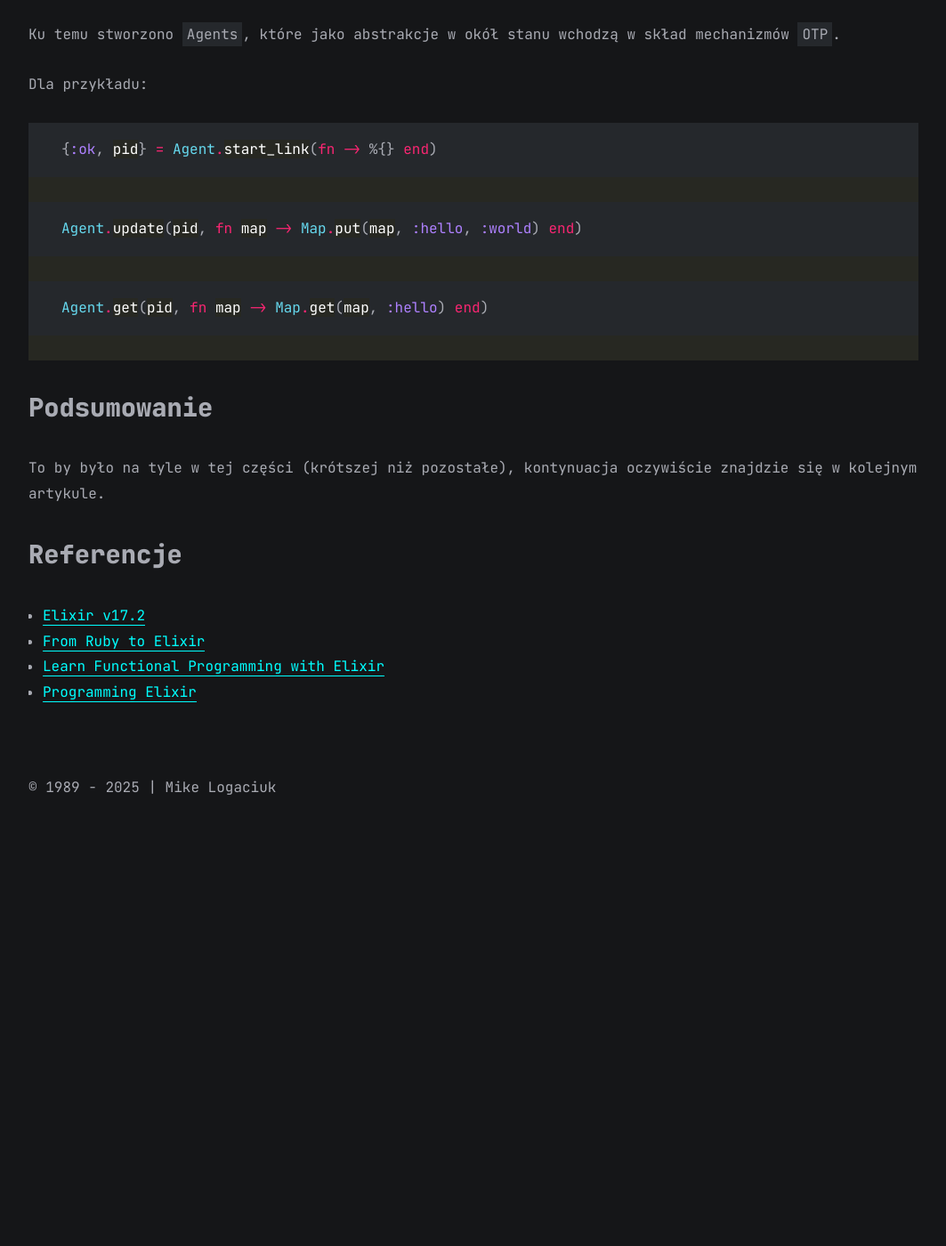
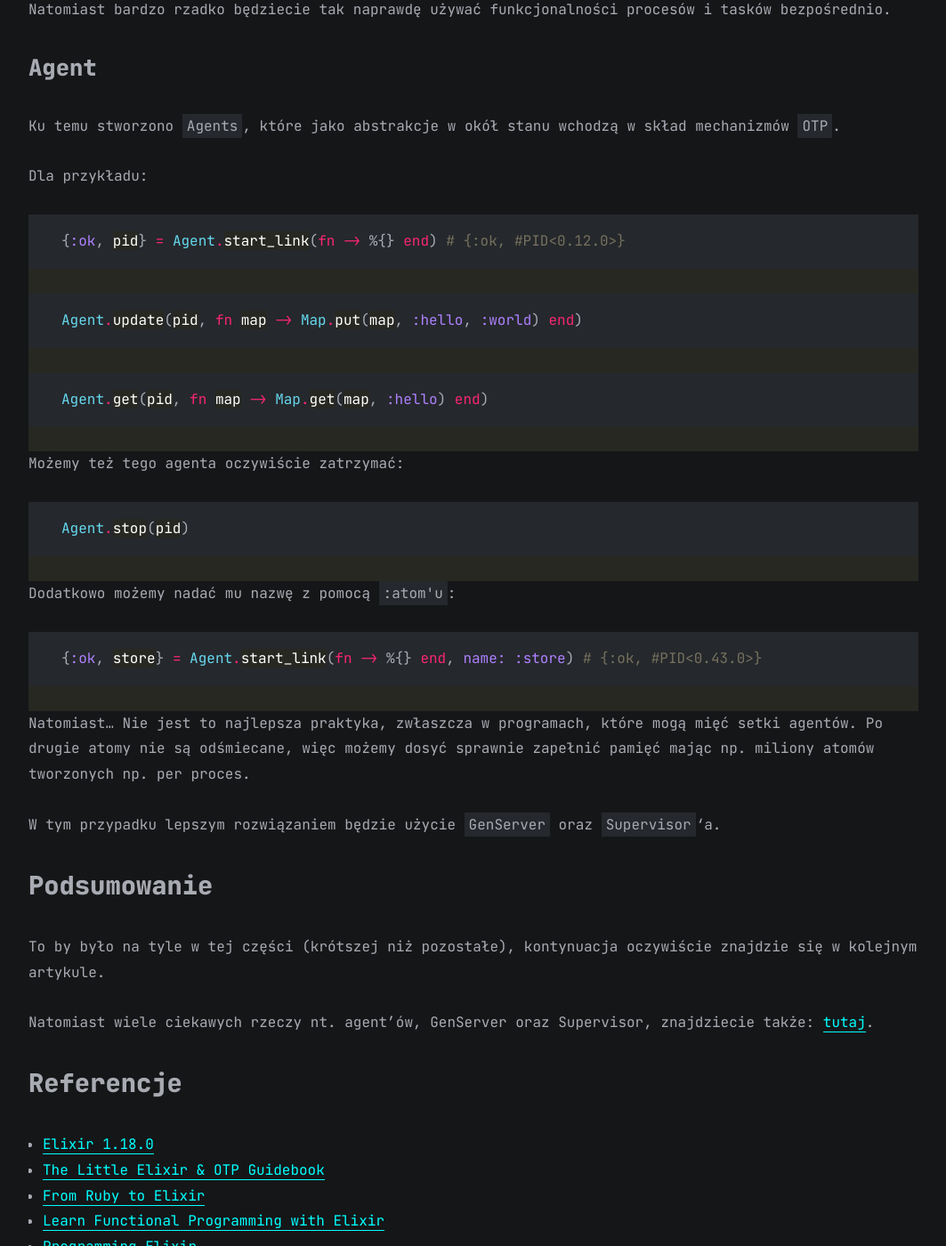
Before and after one commit to mikelogaciuk/mikelogaciuk.github.io, a Jekyll site: the page built from all_collections/_posts/2024-10-09-podstawy-jezyka-elixir-czesc-trzecia.md, in a window 1280 px wide and 1400 px high, scrolled down 5846 px. Shown: the whole window at 89% size, without its empty margins (108-1171 px from the left). Built offline with Jekyll 4.4.1, drawn with Linux system fonts in a browser that asks for light colours; before the commit the page ends 6811 px from its top, so only the background shows below that.

Commit message:
Small upgrade

````diff
--- a/all_collections/_posts/2024-10-09-podstawy-jezyka-elixir-czesc-trzecia.md
+++ b/all_collections/_posts/2024-10-09-podstawy-jezyka-elixir-czesc-trzecia.md
@@ -18,6 +18,7 @@ category:
   - [Prosty producent/konsumer](#prosty-producentkonsumer)
   - [Procesy zlinkowane](#procesy-zlinkowane)
   - [Task](#task)
+  - [Agent](#agent)
 - [Podsumowanie](#podsumowanie)
 - [Referencje](#referencje)
 
@@ -155,12 +156,14 @@ To umożliwia używanie `task`'ów w tzw `supervision trees`, udostępniając do
 
 Natomiast bardzo rzadko będziecie tak naprawdę używać funkcjonalności procesów i tasków bezpośrednio.
 
+### Agent
+
 Ku temu stworzono `Agents`, które jako abstrakcje w okół stanu wchodzą w skład mechanizmów `OTP`.
 
 Dla przykładu:
 
 ```elixir
-{:ok, pid} = Agent.start_link(fn -> %{} end)
+{:ok, pid} = Agent.start_link(fn -> %{} end) # {:ok, #PID<0.12.0>}
 ```
 
 ```elixir
@@ -171,13 +174,32 @@ Agent.update(pid, fn map -> Map.put(map, :hello, :world) end)
 Agent.get(pid, fn map -> Map.get(map, :hello) end)
 ```
 
+Możemy też tego agenta oczywiście zatrzymać:
+
+```elixir
+Agent.stop(pid)
+```
+
+Dodatkowo możemy nadać mu nazwę z pomocą `:atom'u`:
+
+```elixir
+{:ok, store} = Agent.start_link(fn -> %{} end, name: :store) # {:ok, #PID<0.43.0>}
+```
+
+Natomiast... Nie jest to najlepsza praktyka, zwłaszcza w programach, które mogą mięć setki agentów. Po drugie atomy nie są odśmiecane, więc możemy dosyć sprawnie zapełnić pamięć mając np. miliony atomów tworzonych np. per proces.
+
+W tym przypadku lepszym rozwiązaniem będzie użycie `GenServer` oraz `Supervisor`'a.
+
 ## Podsumowanie
 
 To by było na tyle w tej części (krótszej niż pozostałe), kontynuacja oczywiście znajdzie się w kolejnym artykule.
 
+Natomiast wiele ciekawych rzeczy nt. agent'ów, GenServer oraz Supervisor, znajdziecie także: [tutaj](https://hexdocs.pm/elixir/agents.html).
+
 ## Referencje
 
-- [Elixir v17.2](https://hexdocs.pm/elixir/1.17.2/Kernel.html)
+- [Elixir 1.18.0](https://hexdocs.pm/elixir/1.18.0/Kernel.html)
+- [The Little Elixir & OTP Guidebook](https://www.manning.com/books/the-little-elixir-and-otp-guidebook)
 - [From Ruby to Elixir](https://pragprog.com/titles/sbelixir/from-ruby-to-elixir/)
 - [Learn Functional Programming with Elixir](https://www.oreilly.com/library/view/learn-functional-programming/9781680505757/)
 - [Programming Elixir](https://pragprog.com/titles/elixir16/programming-elixir-1-6/)
````
